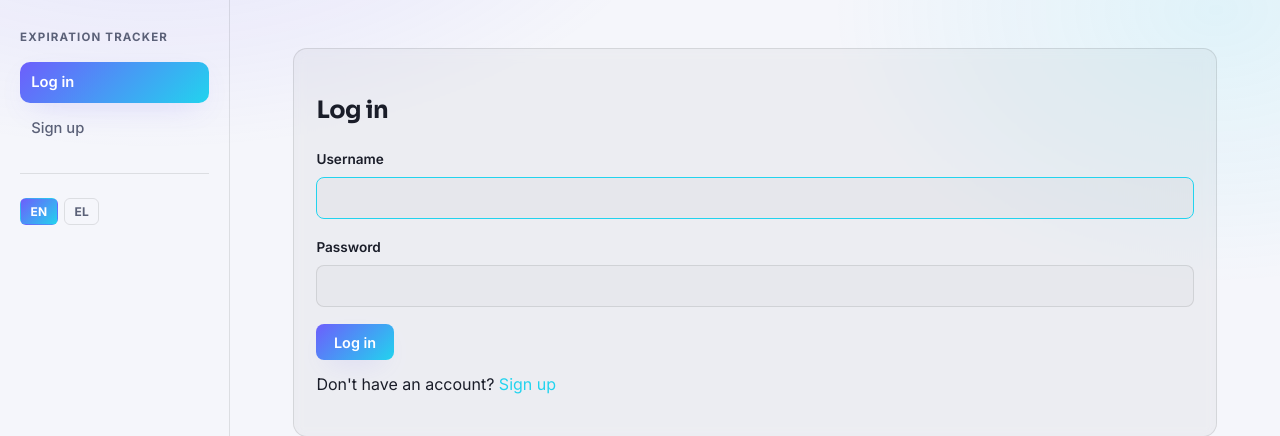
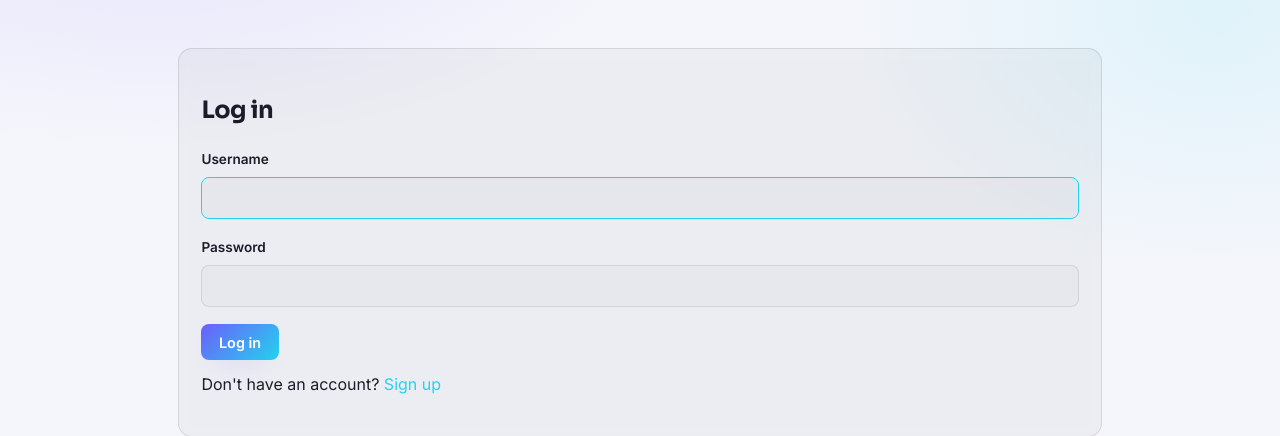
Before and after one commit to jimc4rry/mini-tools, a Django app: page /accounts/login/ in a window 1280 px wide. Shown: the part 70-506 px from the top of the page. Run offline with Django 5.2, Linux system fonts and the light colour scheme; data comes from the database, SQL or seed files in the repository; some libraries are stand-ins or nearby versions.

Commit message:
Remove Tracker sidebar from the universal login page
/accounts/login/ is the shared login used by the whole Hub, not just
Tracker - showing Tracker's own sidebar ("EXPIRATION TRACKER" heading,
its nav links) there made it look like a Tracker-only login page. Now
falls back to base.html's empty sidebar, same as any other Hub-wide
page. Signup stays as-is since it genuinely does create a Tracker
business account specifically.

Co-Authored-By: Claude Sonnet 5 <noreply@anthropic.com>

```diff
--- a/apps/tracker/templates/registration/login.html
+++ b/apps/tracker/templates/registration/login.html
@@ -1,7 +1,6 @@
 {% extends "base.html" %}
 {% load i18n %}
 {% block title %}{% trans "Log in" %}{% endblock %}
-{% block sidebar %}{% include "tracker/_sidebar.html" %}{% endblock %}
 {% block content %}
 <div class="card">
   <h2>{% trans "Log in" %}</h2>
```
